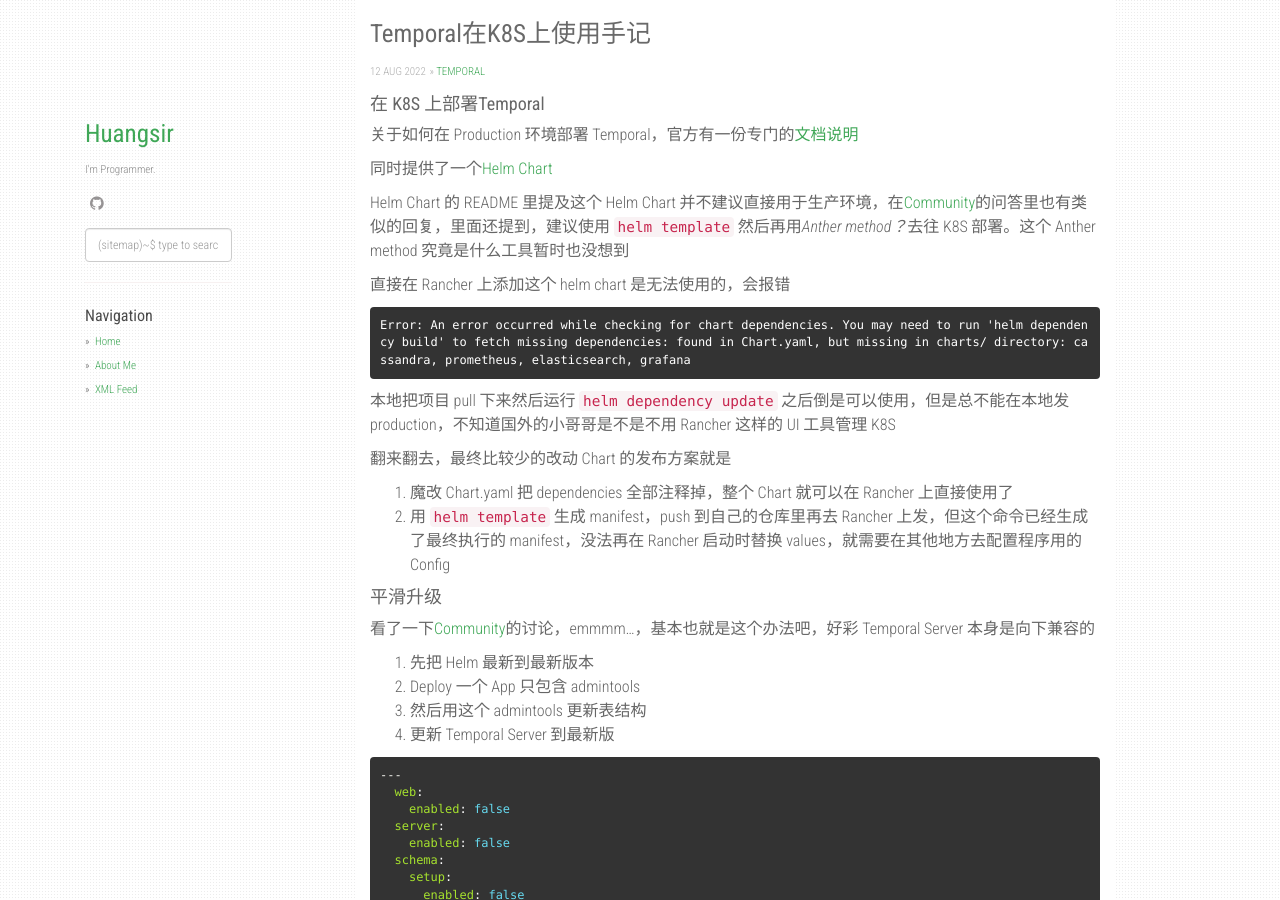
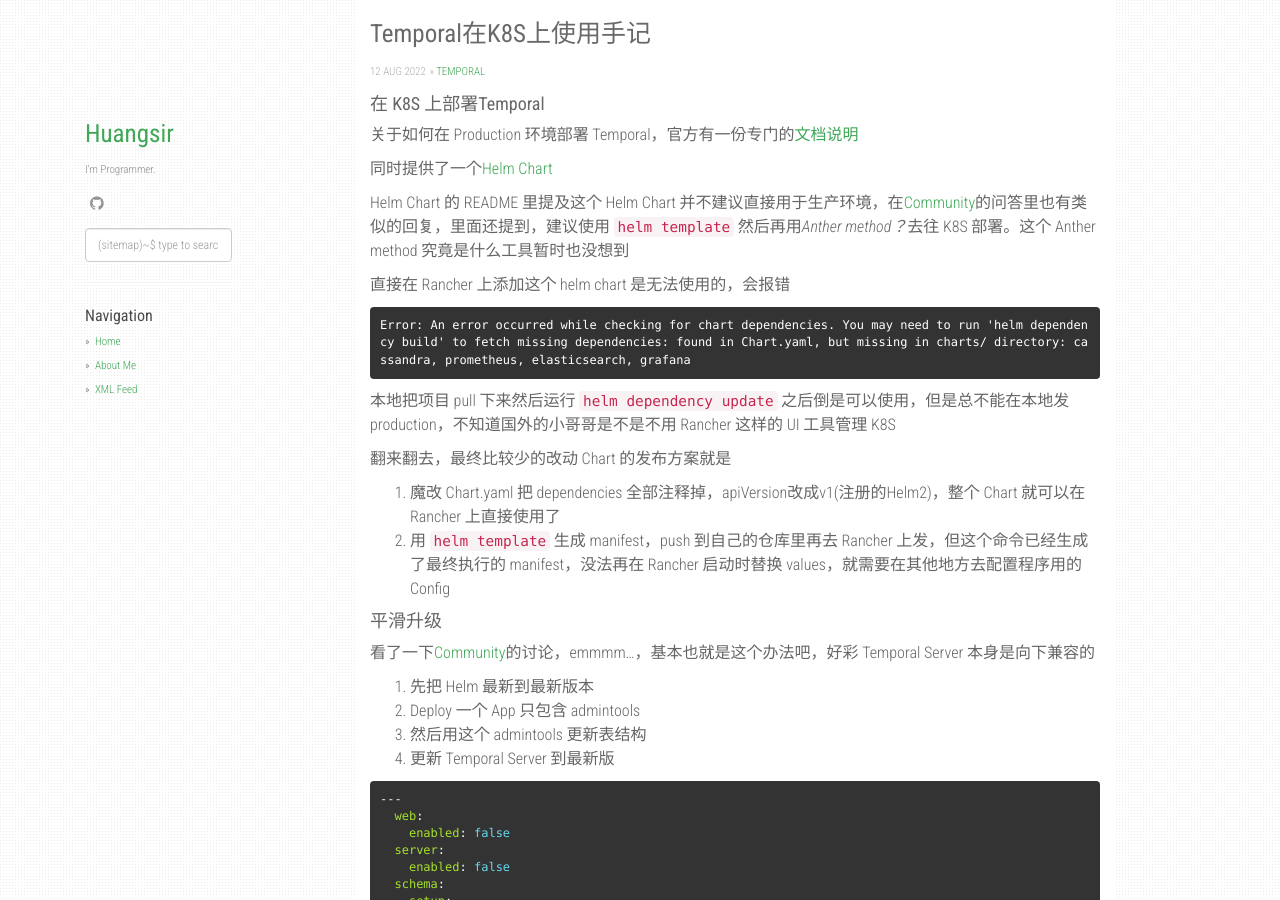
Before and after one commit to Huangsir/huangsir.github.io, a Jekyll site: the page built from _posts/2022-08-12-Temporal在K8S上使用手记.md, in a window 1280 px wide and 900 px high. Built offline with Jekyll 4.4.1, drawn with Linux system fonts in a browser that asks for light colours; nearby versions of some CDN libraries; comment, search, counter and statistics services are not loaded.

Commit message:
Update 2022-08-12-Temporal在K8S上使用手记.md

```diff
--- a/_posts/2022-08-12-Temporal在K8S上使用手记.md
+++ b/_posts/2022-08-12-Temporal在K8S上使用手记.md
@@ -21,7 +21,7 @@
 本地把项目 pull 下来然后运行 `helm dependency update` 之后倒是可以使用，但是总不能在本地发 production，不知道国外的小哥哥是不是不用 Rancher 这样的 UI 工具管理 K8S
 
 翻来翻去，最终比较少的改动 Chart 的发布方案就是
-1. 魔改 Chart.yaml 把 dependencies 全部注释掉，整个 Chart 就可以在 Rancher 上直接使用了
+1. 魔改 Chart.yaml 把 dependencies 全部注释掉，apiVersion改成v1(注册的Helm2)，整个 Chart 就可以在 Rancher 上直接使用了
 2. 用 `helm template` 生成 manifest，push 到自己的仓库里再去 Rancher 上发，但这个命令已经生成了最终执行的 manifest，没法再在 Rancher 启动时替换 values，就需要在其他地方去配置程序用的 Config
 
 #### 平滑升级
```
